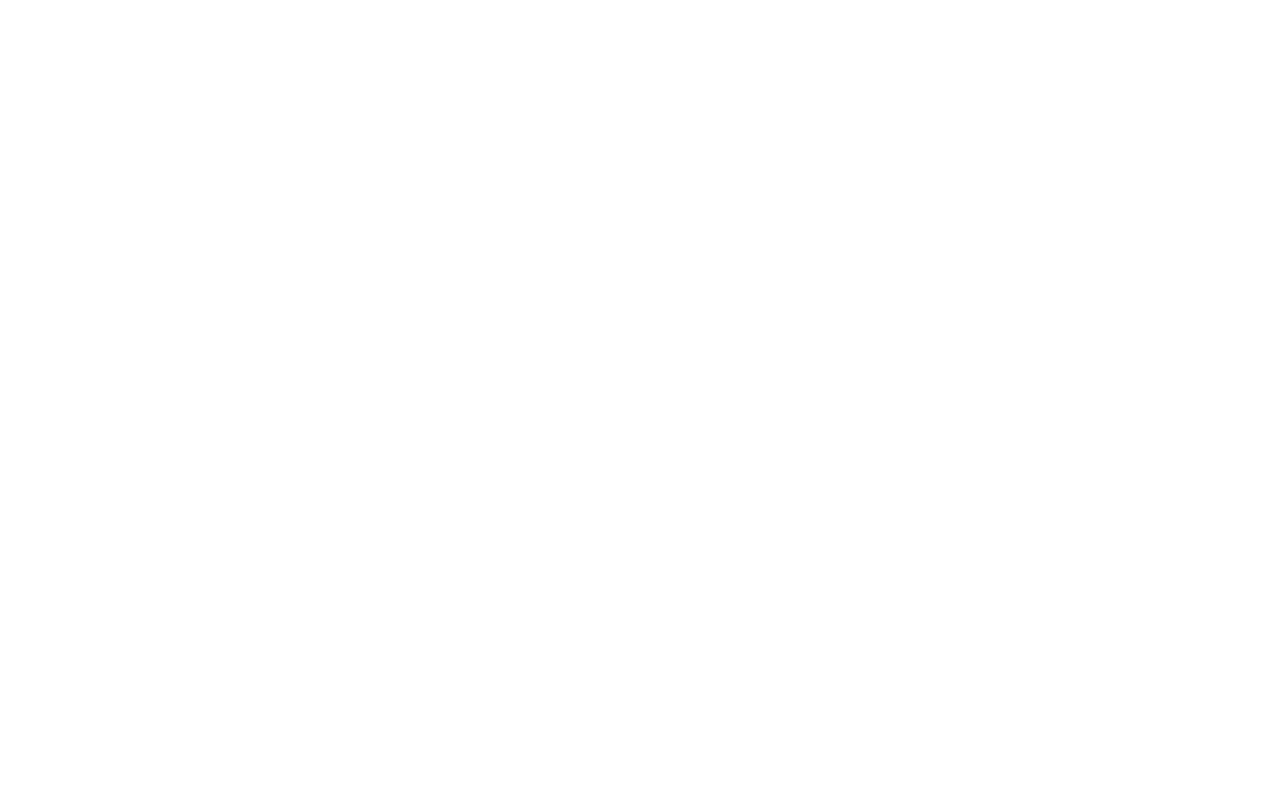
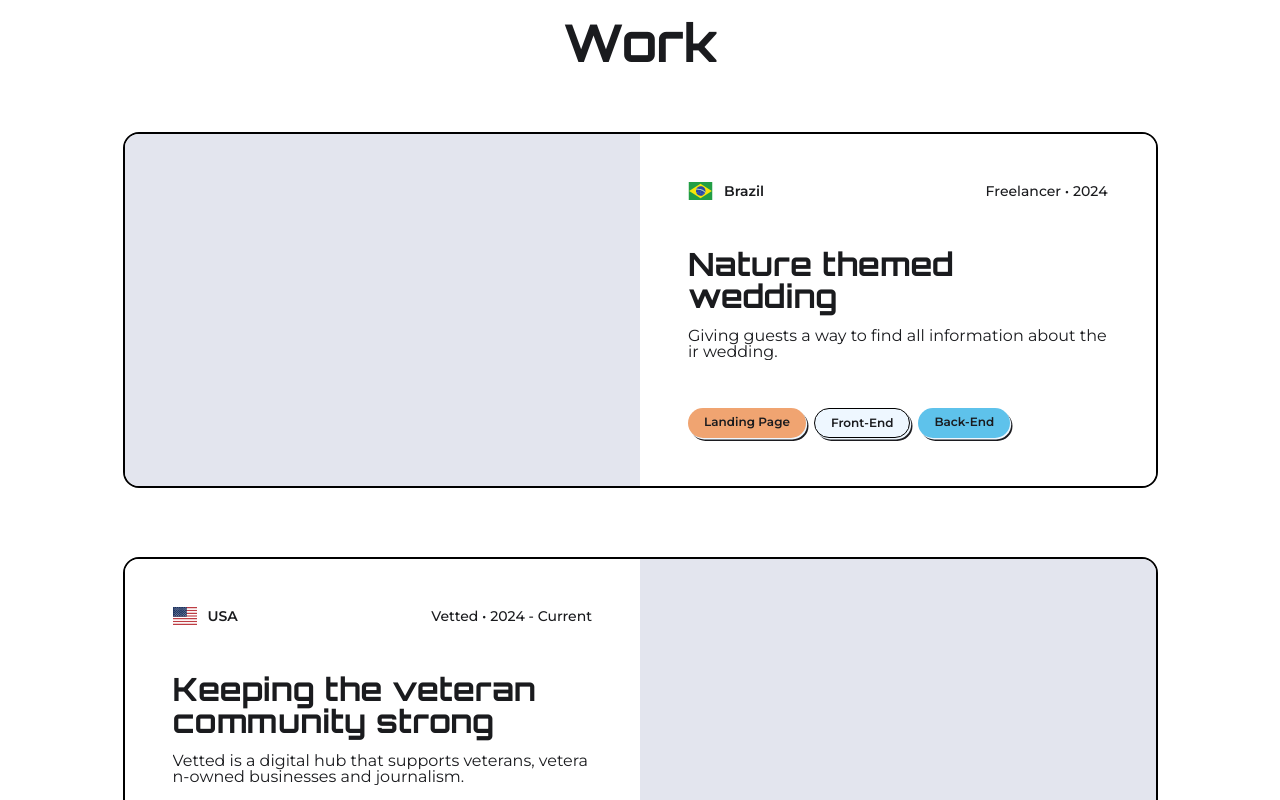
Before and after one commit to Augusto-DF/portfolio, a React (Create React App) app: page / in a window 1280 px wide. Shown: the part 740-1540 px from the top of the page. Before the commit the page ends 800 px from the top, so only its background shows below. Built offline with nearby package versions, Linux system fonts and the light colour scheme.

Commit message:
feat: Add work section

```diff
--- /dev/null
+++ b/src/views/home/constants.ts
@@ -0,0 +1,20 @@
+import { WorkCardProps } from "@components/work-card"
+
+export {}
+
+export const HOME_WORKS_CARD_LIST = [{
+    country: 'brazil',
+    company: 'Freelancer',
+    duration: ['2024'],
+    title: 'Nature themed wedding',
+    description: 'Giving guests a way to find all information about their wedding.',
+    tags: [{tier: 'ultimate', label: 'Landing page'}, {tier: 'rare', label: 'Front-end'}, {tier: 'legend', label: 'Back-end'}]
+}, {
+    country: 'usa',
+    company: 'Vetted',
+    duration: ['2024', 'Current'],
+    title: 'Keeping the veteran community strong',
+    description: 'Vetted is a digital hub that supports veterans, veteran-owned businesses and journalism.',
+    tags: [{tier: 'ultimate', label: 'Landing page'}, {tier: 'rare', label: 'Front-end'}],
+    inverse: true
+}] as Array<WorkCardProps>
--- a/src/views/home/index.tsx
+++ b/src/views/home/index.tsx
@@ -1,25 +1,38 @@
-import Header from '@components/header'
 import Button from '@components/button'
 
 import HeroImgSrc from '@assets/images/temporary/hero-intro-image.png'
+import { ReactComponent as TurtleImage } from '@assets/images/turtle-image.svg'
 
+import { HOME_WORKS_CARD_LIST } from './constants'
 import styles from './styles.module.scss'
+import WorkCard from '@components/work-card'
 
 const Home = () => {
   return (
     <main>
-      <Header />
-
       <section id="hero" className={styles.hero}>
         <div className={styles.presentationContainer}>
           <h1>Hi! I’m Augusto Oliveira,</h1>
           <h2>a React Front-end developer</h2>
           <h3>passionate about crafting high-quality, clean code software.</h3>
 
+          {/* TODO: Create and add onClick action */}
           <Button label="Projects" onClick={() => {}} styleTheme="light" />
         </div>
 
         <img src={HeroImgSrc} alt="Pixel character walking and an action options menu" />
+      </section>
+
+      <section id="works" className={styles.works}>
+        <h2 className={styles.sectionTitle}>Work</h2>
+        <div className={styles.worksContainer}>
+          {HOME_WORKS_CARD_LIST.map((card, index) => {
+            const { title } = card
+            const keyStr = title + index
+            return <WorkCard key={keyStr} {...card} />
+          })}
+        </div>
+        <TurtleImage />
       </section>
     </main>
   )
--- a/src/views/home/styles.module.scss
+++ b/src/views/home/styles.module.scss
@@ -1,6 +1,18 @@
 @import '@styles/typography.scss';
 @import '@styles/colors.scss';
 @import '@styles/media-queries.scss';
+
+/* I know that exists a padding notation with 1 line to refer to top and bottom padding but I want to centralize the horizontal padding o the section declaration to if I want to change this at some moment I do this in one place */
+@mixin padding_top_bottom ($top, $bottom: null) {
+    @if $bottom == null {
+        padding-top: $top;
+        padding-bottom: $top;
+    } @else {
+        padding-top: $top;
+        padding-bottom: $bottom;
+    }
+
+}
 
 section {
     padding: 4.8rem;
@@ -8,8 +20,7 @@ section {
 
 .hero {
     width: 100%;
-    padding-top: 8.8rem;
-    padding-bottom: 8.8rem;
+    @include padding_top_bottom(8.8rem);
     background-color: $bg-dark;
     display: flex;
     justify-content: center;
@@ -42,6 +53,26 @@ section {
     }
 }
 
+.works {
+    @include padding_top_bottom(10.4rem);
+    display: flex;
+    flex-direction: column;
+    align-items: center;
+    gap: 6.4rem;
+
+    & > h2:first-of-type {
+        font-size: $font-size-xxxl;
+        color: $font-high;
+    }
+
+    .worksContainer {
+        max-width: 103.5rem;
+        display: flex;
+        flex-direction: column;
+        gap: 6.9rem;
+    }
+}
+
 @include sm-viewport {
     .hero {
         flex-direction: column;
```
Also changed, not shown: src/libs/assets/images/turtle-image.svg (added).
